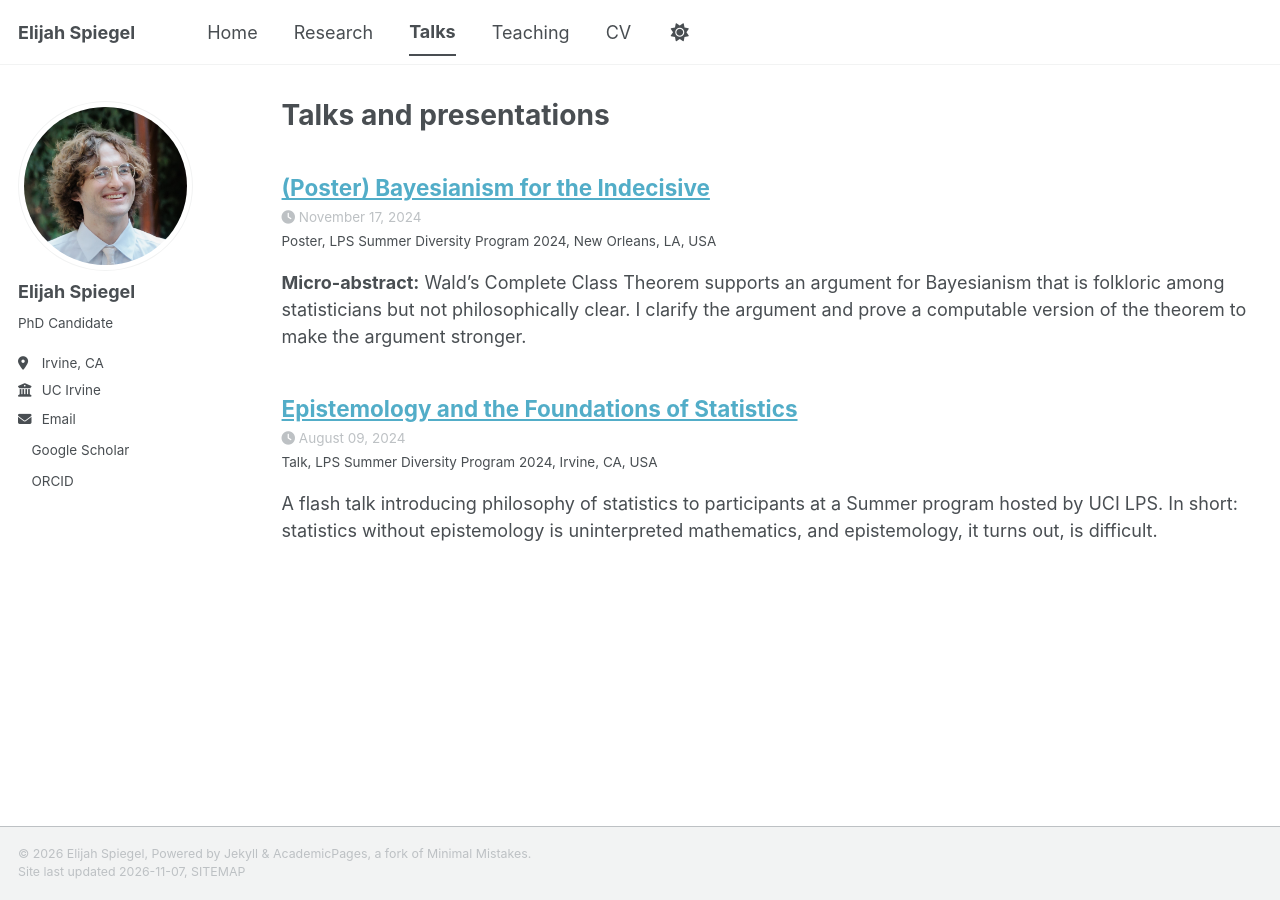
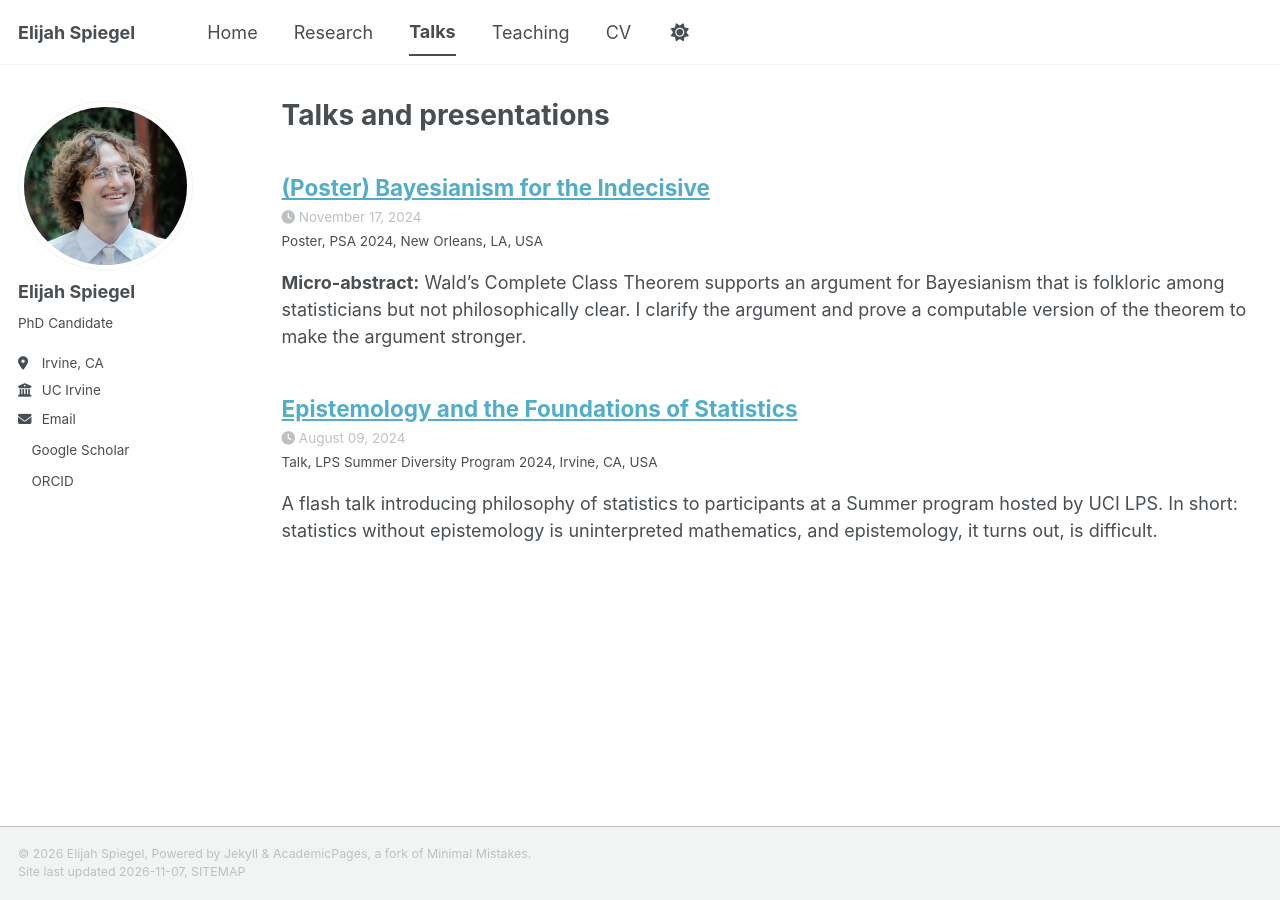
Before and after one commit to elijahspiegel/elijahspiegel.github.io, a Jekyll site: the page built from _pages/talks.html, in a window 1280 px wide. Built offline with Jekyll 4.4.1, drawn with Linux system fonts in a browser that asks for light colours; a style sheet for code colours, icons or effects is not loaded.

Commit message:
Update PSA-2024-Poster.md

```diff
--- a/_talks/PSA-2024-Poster.md
+++ b/_talks/PSA-2024-Poster.md
@@ -3,7 +3,7 @@ title: "(Poster) Bayesianism for the Indecisive"
 collection: talks
 type: "Poster"
 permalink: /talks/PSA2024Poster
-venue: "LPS Summer Diversity Program 2024"
+venue: "PSA 2024"
 date: 2024-11-17
 location: "New Orleans, LA, USA"
 ---
```
